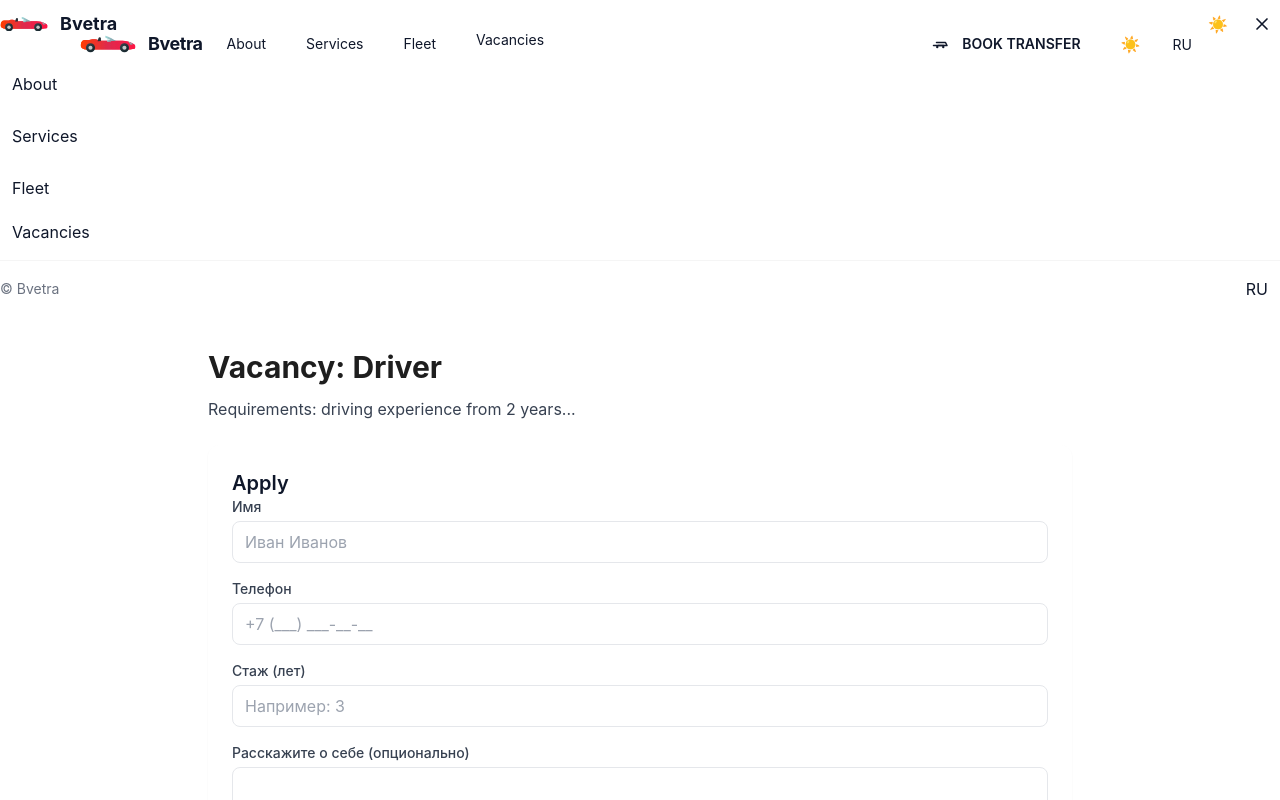
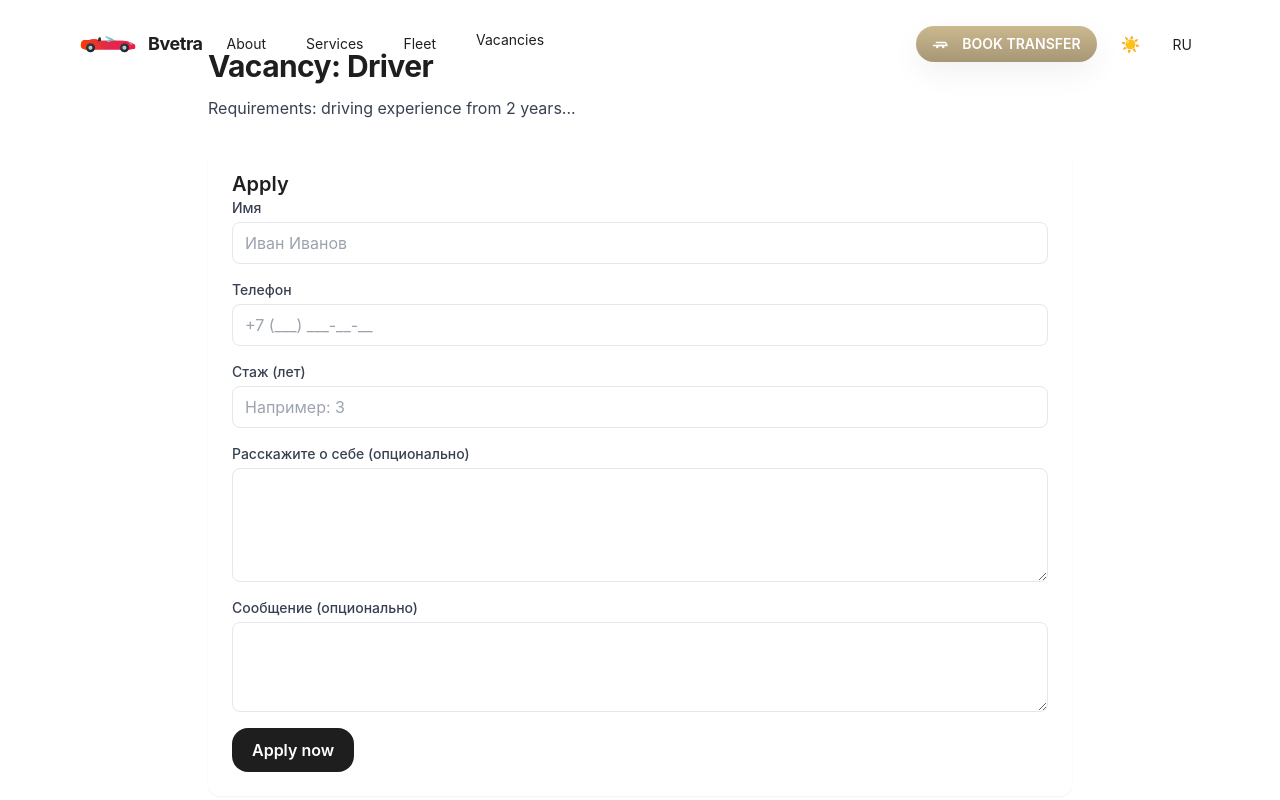
Before and after one commit to skufig/bvetra, a Next.js app: page /en/vacancies in a window 1280 px wide. Shown: the top 800 px of the page. Built offline with nearby package versions, Linux system fonts and the light colour scheme.

Commit message:
Update globals.css

```diff
--- a/src/styles/globals.css
+++ b/src/styles/globals.css
@@ -2,37 +2,149 @@
 @tailwind components;
 @tailwind utilities;
 
-/* variables */
-:root{
+/* Design tokens: light and black-gold dark theme */
+:root {
   --bg: #ffffff;
-  --text: #0f172a;
-  --muted: #6b7280;
-  --primary: #4f46e5;
-  --surface-1: #f8fafc;
-  --surface-2: #0b1220;
+  --surface-1: #fbf8f4;
+  --surface-2: #f5efe6;
+  --text: #1f1f1f;
+  --muted: #6b6b6b;
+  --primary: #cbb88f; /* light gold */
+  --primary-600: #a6874f;
+  --accent-shimmer: linear-gradient(90deg, rgba(255,255,255,0.15) 0%, rgba(255,255,255,0.32) 50%, rgba(255,255,255,0.15) 100%);
+  --glass: rgba(255,255,255,0.64);
+  --shadow: 0 10px 30px rgba(2,6,23,0.06);
+  --radius: 12px;
 }
 
-/* dark theme toggling */
-.dark {
-  --bg: #071017;
-  --text: #e6eef8;
-  --muted: #9aa8b6;
-  --primary: #6366f1;
-  --surface-1: #0b1116;
-  --surface-2: #0b1220;
+/* Dark: Black Gold palette (чёрное золото) */
+html.dark {
+  --bg: #050404;                 /* near black */
+  --surface-1: #090808;          /* deep card */
+  --surface-2: #0f0e0e;          /* panels */
+  --text: #efe7dc;               /* warm off-white */
+  --muted: #c9b8a6;              /* warm muted */
+  --primary: #b88a3a;            /* gold on black */
+  --primary-600: #8f6a2a;
+  --accent-shimmer: linear-gradient(90deg, rgba(255,255,255,0.06) 0%, rgba(255,255,255,0.14) 50%, rgba(255,255,255,0.06) 100%);
+  --glass: rgba(8,6,4,0.72);
+  --shadow: 0 12px 40px rgba(0,0,0,0.7);
 }
 
-/* Page defaults */
-html,body,#__next { height: 100%; }
-body {
-  background-color: var(--bg);
+/* Base */
+html, body {
+  height: 100%;
+  background: var(--bg);
   color: var(--text);
   -webkit-font-smoothing: antialiased;
   -moz-osx-font-smoothing: grayscale;
+  transition: background-color 240ms ease, color 240ms ease;
   font-family: Inter, ui-sans-serif, system-ui, -apple-system, "Segoe UI", Roboto, "Helvetica Neue", Arial;
 }
 
-/* Огненный логотип */
+/* Buttons */
+.btn { @apply inline-flex items-center justify-center rounded-full px-4 py-2.5 font-semibold transition; border: 0; }
+.btn-primary {
+  background: linear-gradient(180deg, var(--primary) 0%, color-mix(in srgb, var(--primary) 82%, black 18%) 100%);
+  color: var(--bg);
+  box-shadow: var(--shadow);
+  position: relative;
+  overflow: hidden;
+}
+.btn-primary .shimmer {
+  position: absolute;
+  inset: 0;
+  background: var(--accent-shimmer);
+  transform: translateX(-120%);
+  transition: transform 900ms cubic-bezier(.2,.9,.3,1);
+  pointer-events: none;
+}
+.btn-primary:hover .shimmer { transform: translateX(120%); }
+
+/* CTA microinteraction */
+.btn-lift { transition: transform 180ms cubic-bezier(.2,.9,.3,1), box-shadow 180ms; }
+.btn-lift:hover { transform: translateY(-4px); box-shadow: 0 18px 40px rgba(2,6,23,0.16); }
+
+/* Header glass */
+.header-glass {
+  backdrop-filter: blur(10px);
+  -webkit-backdrop-filter: blur(10px);
+  background: linear-gradient(180deg, rgba(255,255,255,0.66), rgba(255,255,255,0.28));
+}
+html.dark .header-glass {
+  background: linear-gradient(180deg, rgba(8,6,4,0.86), rgba(8,6,4,0.44));
+}
+
+/* Drawer overlay and panel */
+.drawer-overlay {
+  position: fixed;
+  inset: 0;
+  background: rgba(2,6,23,0.5);
+  z-index: 55;
+  opacity: 0;
+  pointer-events: none;
+  transition: opacity 220ms ease;
+}
+.drawer-overlay.open { opacity: 1; pointer-events: auto; }
+
+.mobile-drawer {
+  position: fixed;
+  top: 0;
+  right: 0;
+  height: 100dvh;
+  width: min(92vw, 420px);
+  z-index: 60;
+  background: var(--surface-2);
+  box-shadow: var(--shadow);
+  transform: translateX(100%);
+  opacity: 0;
+  pointer-events: none;
+  display: flex;
+  flex-direction: column;
+  padding: 1rem;
+  border-radius: 0 0 0 12px;
+}
+.mobile-drawer.open {
+  transform: translateX(0);
+  opacity: 1;
+  pointer-events: auto;
+  animation: slideInRight 320ms cubic-bezier(.2,.9,.3,1) both;
+}
+.mobile-drawer.closing {
+  animation: slideOutRight 240ms cubic-bezier(.4,.0,.2,1) both;
+}
+
+/* Motion keyframes */
+@keyframes slideInRight { 0%{ transform: translateX(100%); opacity:0 } 100%{ transform: translateX(0); opacity:1 } }
+@keyframes slideOutRight { 0%{ transform: translateX(0); opacity:1 } 100%{ transform: translateX(100%); opacity:0 } }
+@keyframes floatSubtle { 0%{transform:translateY(0)}50%{transform:translateY(-3px)}100%{transform:translateY(0)} }
+@keyframes motionDash { 0%{transform:translateX(0);opacity:1}80%{transform:translateX(36px);opacity:0}100%{transform:translateX(64px);opacity:0} }
+
+/* Typography refinements */
+h1 { font-size: 1.875rem; line-height: 1.08; margin: 0; letter-spacing: -0.02em; }
+h2 { font-size: 1.25rem; line-height: 1.15; margin: 0; }
+p, li { color: var(--muted); line-height: 1.6; }
+
+/* Cards and surfaces UX */
+.card { background: var(--surface-1); border-radius: 12px; padding: 1rem; box-shadow: var(--shadow); }
+
+/* Scroll reveal helper - use with data-reveal attribute */
+[data-reveal] { opacity: 0; transform: translateY(10px); transition: opacity 520ms cubic-bezier(.2,.9,.3,1), transform 520ms cubic-bezier(.2,.9,.3,1); }
+[data-reveal].revealed { opacity: 1; transform: translateY(0); }
+
+/* Focus states */
+:focus { outline: none; box-shadow: 0 0 0 4px rgba(184,138,58,0.12); }
+
+/* Respect reduced motion */
+@media (prefers-reduced-motion: reduce) {
+  *, *::before, *::after {
+    animation-duration: 0.001ms !important;
+    animation-iteration-count: 1 !important;
+    transition-duration: 0.001ms !important;
+    scroll-behavior: auto !important;
+  }
+}
+/* огненный текст */
 .fire-gradient {
   background-image: linear-gradient(90deg, #ff9a00, #ff3b3b, #ffd800);
   -webkit-background-clip: text;
@@ -45,17 +157,3 @@ body {
   100% { filter: drop-shadow(0 0 6px rgba(255,154,0,0.6)); transform: translateY(0); }
 }
 .animate-fire { animation: flame 1.6s ease-in-out infinite; }
-
-/* Utility tweaks for modals/nav */
-.modal-root { z-index: 9999; }
-.bottom-nav { z-index: 9998; }
-
-/* Form tweaks */
-input, textarea, select, button {
-  font-family: inherit;
-}
-
-/* Small responsive polish */
-@media (max-width: 768px) {
-  .max-w-6xl { padding-left: 16px; padding-right: 16px; }
-}
```
